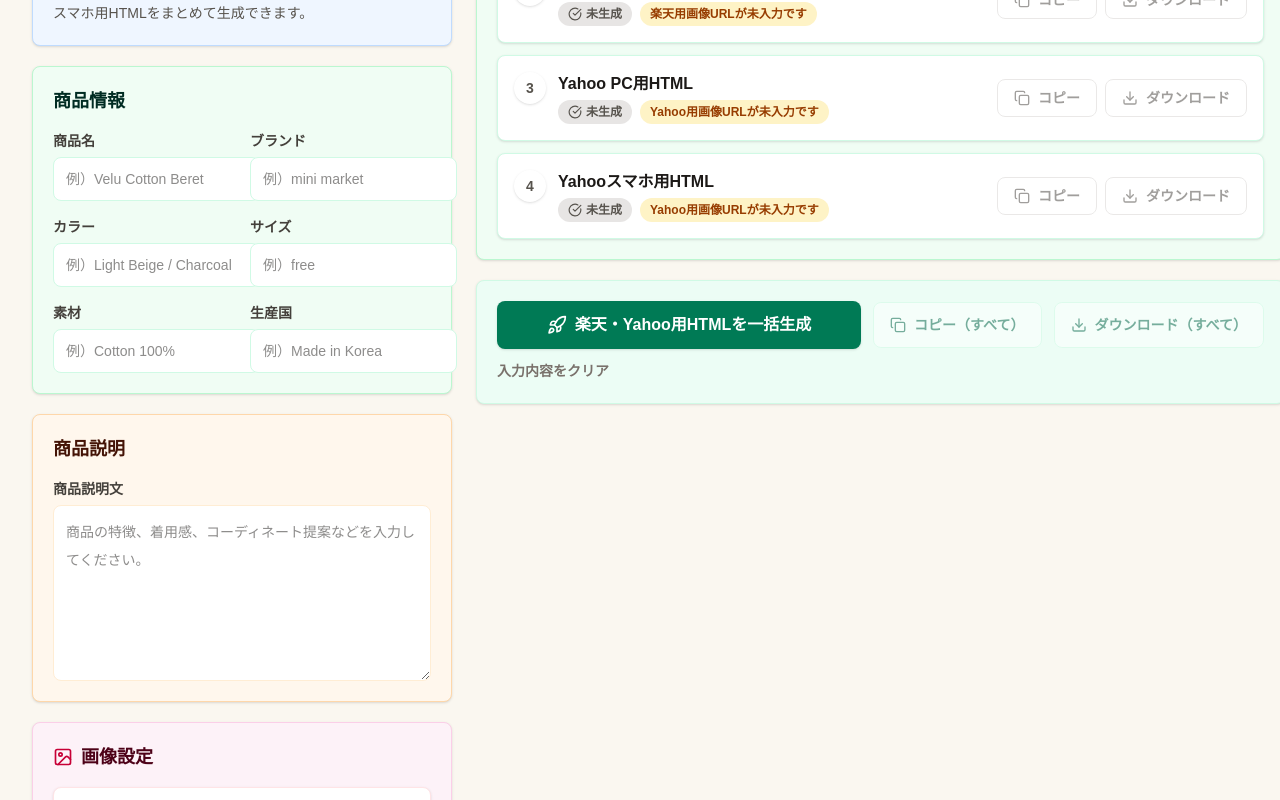
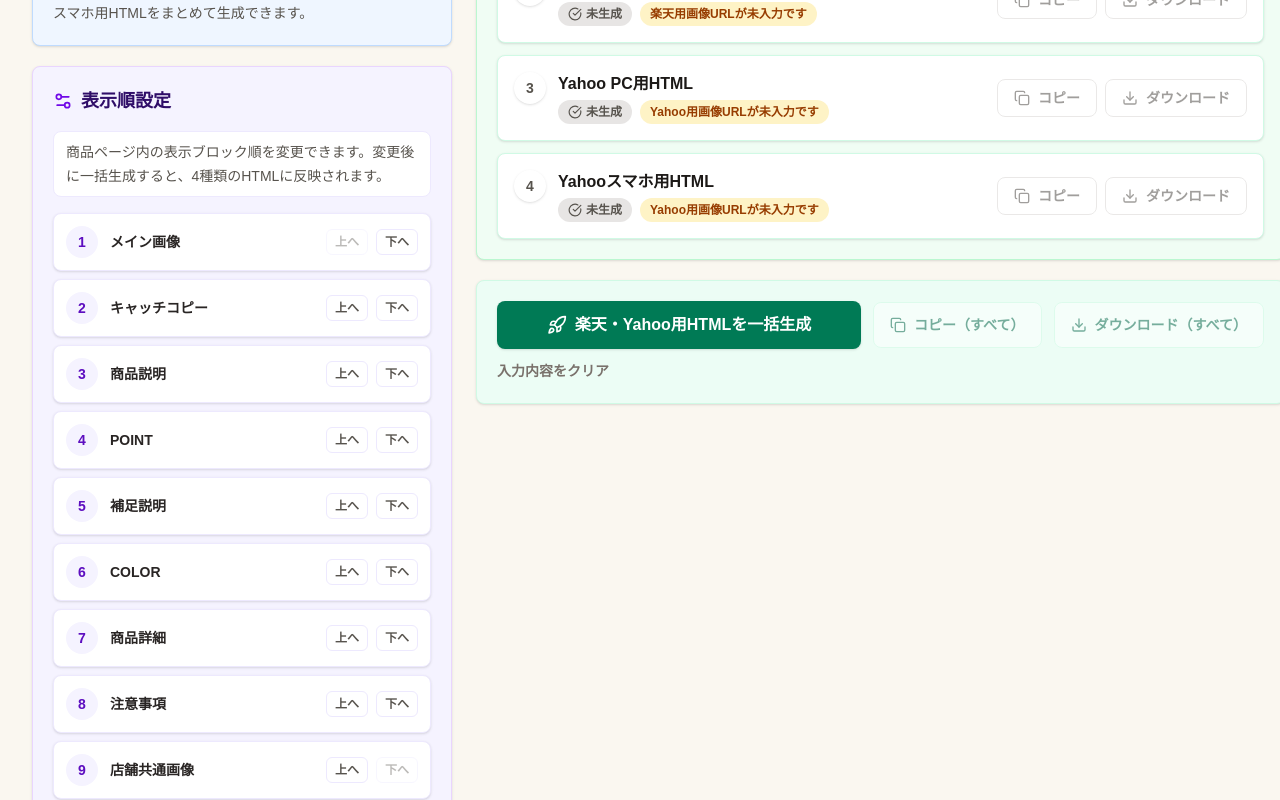
Before and after one commit to TRAVELAGE947/ec-html-generator-app-dev, a Next.js app: page /ec-html-generator in a window 1280 px wide. Shown: the part 920-1720 px from the top of the page. Built offline with nearby package versions, Linux system fonts and the light colour scheme.

Commit message:
Move URL conversion buttons between image URL sections

```diff
--- a/components/EcHtmlGenerator.tsx
+++ b/components/EcHtmlGenerator.tsx
@@ -48,6 +48,7 @@ type ProductForm = {
   insertLineBanner: boolean;
   insertStockNotice: boolean;
   insertPolicyImage: boolean;
+  pageBlockOrder: PageBlockKey[];
 };
 
 type GeneratedHtml = {
@@ -64,6 +65,7 @@ type ProductTextFieldKey = keyof Omit<
   | "insertLineBanner"
   | "insertStockNotice"
   | "insertPolicyImage"
+  | "pageBlockOrder"
 >;
 
 type TextField = {
@@ -84,6 +86,16 @@ type HtmlOutput = {
 type BannerKey = "policyUrl" | "stockNoticeUrl" | "lineBannerUrl";
 type BannerUrls = Record<BannerKey, string>;
 type BannerToggleKey = "insertLineBanner" | "insertStockNotice" | "insertPolicyImage";
+type PageBlockKey =
+  | "mainImage"
+  | "catchCopy"
+  | "productDescription"
+  | "point"
+  | "extraDescription"
+  | "color"
+  | "itemDetail"
+  | "notice"
+  | "storeCommonImages";
 type SavedDraft = {
   id: string;
   name: string;
@@ -104,6 +116,30 @@ const copyFieldKeys = [
   "colorDescription",
   "closingCopy",
 ] as const satisfies ReadonlyArray<keyof ProductForm>;
+
+const defaultPageBlockOrder: PageBlockKey[] = [
+  "mainImage",
+  "catchCopy",
+  "productDescription",
+  "point",
+  "extraDescription",
+  "color",
+  "itemDetail",
+  "notice",
+  "storeCommonImages",
+];
+
+const pageBlockLabels: Record<PageBlockKey, string> = {
+  mainImage: "メイン画像",
+  catchCopy: "キャッチコピー",
+  productDescription: "商品説明",
+  point: "POINT",
+  extraDescription: "補足説明",
+  color: "COLOR",
+  itemDetail: "商品詳細",
+  notice: "注意事項",
+  storeCommonImages: "店舗共通画像",
+};
 
 const initialForm: ProductForm = {
   productName: "",
@@ -137,6 +173,7 @@ const initialForm: ProductForm = {
   insertLineBanner: true,
   insertStockNotice: true,
   insertPolicyImage: true,
+  pageBlockOrder: defaultPageBlockOrder,
 };
 
 const formStorageKey = "ec-html-generator-form-v1";
@@ -154,6 +191,17 @@ function normalizeStoredImageUrls(value: unknown): string[] {
   return Array.from({ length: 20 }, (_, index) =>
     typeof source[index] === "string" ? source[index] : "",
   );
+}
+
+function normalizePageBlockOrder(value: unknown): PageBlockKey[] {
+  const allowed = new Set<PageBlockKey>(defaultPageBlockOrder);
+  const source = Array.isArray(value) ? value : [];
+  const storedOrder = source.filter((item): item is PageBlockKey =>
+    typeof item === "string" && allowed.has(item as PageBlockKey),
+  );
+  const missingBlocks = defaultPageBlockOrder.filter((key) => !storedOrder.includes(key));
+
+  return [...storedOrder, ...missingBlocks];
 }
 
 function normalizeStoredForm(value: unknown): ProductForm {
@@ -193,6 +241,7 @@ function normalizeStoredForm(value: unknown): ProductForm {
     insertLineBanner: typeof source.insertLineBanner === "boolean" ? source.insertLineBanner : initialForm.insertLineBanner,
     insertStockNotice: typeof source.insertStockNotice === "boolean" ? source.insertStockNotice : initialForm.insertStockNotice,
     insertPolicyImage: typeof source.insertPolicyImage === "boolean" ? source.insertPolicyImage : initialForm.insertPolicyImage,
+    pageBlockOrder: normalizePageBlockOrder(source.pageBlockOrder),
   };
 }
 
@@ -481,6 +530,51 @@ function bannerGroupHtml(banners: BannerUrls, imageBuilder = imageHtml): string
     .join("\n");
 }
 
+function orderedPageBlocks(
+  blockOrder: PageBlockKey[],
+  blocks: Record<PageBlockKey, string>,
+): string {
+  return normalizePageBlockOrder(blockOrder)
+    .map((key) => blocks[key])
+    .filter(Boolean)
+    .join("\n");
+}
+
+function pointText(form: ProductForm): string {
+  const pointRows = [
+    [form.point1Title, form.point1Text],
+    [form.point2Title, form.point2Text],
+    [form.point3Title, form.point3Text],
+  ].filter(([title, text]) => title.trim() || text.trim());
+
+  return [
+    form.pointLead.trim(),
+    ...pointRows.map(([title, text], index) =>
+      [
+        `Point ${String(index + 1).padStart(2, "0")}`,
+        title.trim(),
+        text.trim(),
+      ]
+        .filter(Boolean)
+        .join("\n"),
+    ),
+  ]
+    .filter(Boolean)
+    .join("\n\n");
+}
+
+function simplePointBlock(form: ProductForm, width: string): string {
+  return textBlock("POINT", pointText(form), width);
+}
+
+function simpleColorBlock(form: ProductForm, width: string): string {
+  return textBlock(
+    "COLOR",
+    [form.colors.trim(), form.colorDescription.trim()].filter(Boolean).join("\n\n"),
+    width,
+  );
+}
+
 function specTable(form: ProductForm, width: string): string {
   const rows = specLabels
     .filter(([, key]) => String(form[key]).trim())
@@ -742,13 +836,21 @@ function yahooMobileBannerHtml(banners: BannerUrls): string {
 
 function generateSimpleHtml(form: ProductForm, imageUrls: string[], banners: BannerUrls): string {
   const filledImageUrls = filled(imageUrls);
+  const blocks: Record<PageBlockKey, string> = {
+    mainImage: filledImageUrls.map((url) => imageHtml(url)).join("\n"),
+    catchCopy: textBlock("キャッチコピー", form.leadCopy, "96%"),
+    productDescription: textBlock("商品説明", form.description, "96%"),
+    point: simplePointBlock(form, "96%"),
+    extraDescription: textBlock("補足説明", form.extraDescription, "96%"),
+    color: simpleColorBlock(form, "96%"),
+    itemDetail: specTable(form, "96%"),
+    notice: textBlock("注意事項", form.notice, "96%"),
+    storeCommonImages: bannerGroupHtml(banners),
+  };
+
   return [
     "<center>",
-    filledImageUrls.map((url) => imageHtml(url)).join("\n"),
-    textBlock("商品説明", form.description, "96%"),
-    specTable(form, "96%"),
-    textBlock("注意事項", form.notice, "96%"),
-    bannerGroupHtml(banners),
+    orderedPageBlocks(form.pageBlockOrder, blocks),
     "</center>",
   ]
     .filter(Boolean)
@@ -773,18 +875,7 @@ function generateRakutenPcHtml(form: ProductForm, banners: BannerUrls): string {
   const imageUrls = form.rakutenImageUrls;
   const titleMeta = [form.brand.trim(), form.country.trim()].filter(Boolean).join(" / ");
   const colorText = form.colors.trim();
-
-  return [
-    "<center>",
-    '<table width="100%" border="0" cellspacing="0" cellpadding="0" bgcolor="#ffffff">',
-    "<tr>",
-    "<td align=\"center\">",
-    imageAt(
-      imageUrls,
-      0,
-      form.productName.trim() ? `${form.productName.trim()} メイン画像` : "メイン画像",
-    ),
-    form.productName.trim() || titleMeta
+  const titleBlock = form.productName.trim() || titleMeta
     ? [
         '<table width="96%" border="0" cellspacing="0" cellpadding="18" bgcolor="#ffffff">',
         "<tr>",
@@ -798,23 +889,8 @@ function generateRakutenPcHtml(form: ProductForm, banners: BannerUrls): string {
         "</table>",
         "<br>",
       ].join("\n")
-      : "",
-    pcTextBlock(form.leadCopy, "#f7f4ef", "center"),
-    imageAt(imageUrls, 1),
-    pcTextBlock(form.description, "#ffffff", "left"),
-    imagesFrom(imageUrls, 2, 3),
-    pcSectionHeading("POINT", form.pointLead),
-    pcPointTable(form),
-    imagesFrom(imageUrls, 4, 5),
-    pcTextBlock(form.extraDescription, "#fafafa", "left"),
-    imageAt(imageUrls, 6),
-    colorText ? pcSectionHeading("COLOR", colorText) : "",
-    pcTextBlock(form.colorDescription, "#ffffff", "left"),
-    imagesFrom(imageUrls, 7, 19),
-    pcSectionHeading("ITEM DETAIL"),
-    pcSpecTable(form),
-    pcTextBlock(form.closingCopy, "#f7f4ef", "center"),
-    form.notice.trim()
+    : "";
+  const noticeBlock = form.notice.trim()
     ? [
         '<table width="96%" border="0" cellspacing="0" cellpadding="14" bgcolor="#fafafa">',
         "<tr>",
@@ -825,8 +901,48 @@ function generateRakutenPcHtml(form: ProductForm, banners: BannerUrls): string {
         "</table>",
         "<br><br>",
       ].join("\n")
-      : "",
-    bannerGroupHtml(banners, pcImageHtml),
+    : "";
+  const blocks: Record<PageBlockKey, string> = {
+    mainImage: [
+      imageAt(
+        imageUrls,
+        0,
+        form.productName.trim() ? `${form.productName.trim()} メイン画像` : "メイン画像",
+      ),
+      titleBlock,
+    ].filter(Boolean).join("\n"),
+    catchCopy: [pcTextBlock(form.leadCopy, "#f7f4ef", "center"), imageAt(imageUrls, 1)]
+      .filter(Boolean)
+      .join("\n"),
+    productDescription: [pcTextBlock(form.description, "#ffffff", "left"), imagesFrom(imageUrls, 2, 3)]
+      .filter(Boolean)
+      .join("\n"),
+    point: [
+      pcSectionHeading("POINT", form.pointLead),
+      pcPointTable(form),
+      imagesFrom(imageUrls, 4, 5),
+    ].filter(Boolean).join("\n"),
+    extraDescription: [pcTextBlock(form.extraDescription, "#fafafa", "left"), imageAt(imageUrls, 6)]
+      .filter(Boolean)
+      .join("\n"),
+    color: [
+      colorText ? pcSectionHeading("COLOR", colorText) : "",
+      pcTextBlock(form.colorDescription, "#ffffff", "left"),
+      imagesFrom(imageUrls, 7, 19),
+    ].filter(Boolean).join("\n"),
+    itemDetail: [pcSectionHeading("ITEM DETAIL"), pcSpecTable(form), pcTextBlock(form.closingCopy, "#f7f4ef", "center")]
+      .filter(Boolean)
+      .join("\n"),
+    notice: noticeBlock,
+    storeCommonImages: bannerGroupHtml(banners, pcImageHtml),
+  };
+
+  return [
+    "<center>",
+    '<table width="100%" border="0" cellspacing="0" cellpadding="0" bgcolor="#ffffff">',
+    "<tr>",
+    "<td align=\"center\">",
+    orderedPageBlocks(form.pageBlockOrder, blocks),
     "</td>",
     "</tr>",
     "</table>",
@@ -847,16 +963,7 @@ function generateYahooMobileHtml(form: ProductForm, banners: BannerUrls): string
     })
     .join("\n");
   const specHtml = yahooMobileSpecTable(form);
-
-  return [
-    '<table width="100%" border="0" cellspacing="0" cellpadding="0" bgcolor="#ffffff">',
-    "<tr>",
-    '<td align="center">',
-    imageHtml,
-    yahooMobileTextBlock("商品説明", form.description),
-    yahooMobilePointTable(form),
-    yahooMobileColorBlock(form),
-    specHtml
+  const itemDetailBlock = specHtml
     ? [
         '<table width="96%" border="0" cellspacing="0" cellpadding="12" bgcolor="#ffffff">',
         "<tr>",
@@ -866,9 +973,24 @@ function generateYahooMobileHtml(form: ProductForm, banners: BannerUrls): string
         "<br>",
         specHtml,
       ].join("\n")
-      : "",
-    yahooMobileTextBlock("注意事項", form.notice),
-    yahooMobileBannerHtml(banners),
+    : "";
+  const blocks: Record<PageBlockKey, string> = {
+    mainImage: imageHtml,
+    catchCopy: yahooMobileTextBlock("キャッチコピー", form.leadCopy),
+    productDescription: yahooMobileTextBlock("商品説明", form.description),
+    point: yahooMobilePointTable(form),
+    extraDescription: yahooMobileTextBlock("補足説明", form.extraDescription),
+    color: yahooMobileColorBlock(form),
+    itemDetail: itemDetailBlock,
+    notice: yahooMobileTextBlock("注意事項", form.notice),
+    storeCommonImages: yahooMobileBannerHtml(banners),
+  };
+
+  return [
+    '<table width="100%" border="0" cellspacing="0" cellpadding="0" bgcolor="#ffffff">',
+    "<tr>",
+    '<td align="center">',
+    orderedPageBlocks(form.pageBlockOrder, blocks),
     "</td>",
     "</tr>",
     "</table>",
@@ -1449,6 +1571,23 @@ export function EcHtmlGenerator() {
       const nextImageUrls = [...current[key]];
       nextImageUrls[index] = "";
       return { ...current, [key]: nextImageUrls };
+    });
+  };
+  const movePageBlock = (index: number, direction: "up" | "down") => {
+    setForm((current) => {
+      const nextBlockOrder = normalizePageBlockOrder(current.pageBlockOrder);
+      const targetIndex = direction === "up" ? index - 1 : index + 1;
+
+      if (targetIndex < 0 || targetIndex >= nextBlockOrder.length) {
+        return current;
+      }
+
+      [nextBlockOrder[index], nextBlockOrder[targetIndex]] = [
+        nextBlockOrder[targetIndex],
+        nextBlockOrder[index],
+      ];
+
+      return { ...current, pageBlockOrder: nextBlockOrder };
     });
   };
   const selectMall = (mall: "rakuten" | "yahoo") => {
@@ -1708,6 +1847,8 @@ export function EcHtmlGenerator() {
     ["insertStockNotice", "在庫注意画像を挿入"],
     ["insertPolicyImage", "ポリシー画像を挿入"],
   ];
+  const pageBlockItems = normalizePageBlockOrder(form.pageBlockOrder);
+
   const renderPreview = (expanded = false) => {
     const previewHtml = generated[activePreview];
     const isMobilePreview = activePreview === "rakutenMobile" || activePreview === "yahooMobile";
@@ -1891,7 +2032,7 @@ export function EcHtmlGenerator() {
                             : "border-sky-100 bg-white/80 text-stone-700 hover:bg-white",
                         ].join(" ")}
                       >
-                        <span className="flex h-8 w-8 items-center justify-center rounded-full bg-white text-xs shadow-sm">
+                        <span className="flex h-8 w-8 items-center justify-center rounded-full bg-white text-xs font-bold text-red-600 shadow-sm">
                           {badge}
                         </span>
                         {label}
@@ -1917,6 +2058,50 @@ export function EcHtmlGenerator() {
                     1回の入力で、楽天PC・楽天スマホ・Yahoo! PC・Yahoo! スマホ用HTMLをまとめて生成できます。
                   </p>
                 </div>
+              </div>
+            </section>
+
+            <section className="rounded-lg border border-[#E9D5FF] bg-[#F5F3FF] p-5 shadow-sm">
+              <div className="mb-4 flex items-center gap-2">
+                <Settings2 className="h-5 w-5 text-violet-700" aria-hidden="true" />
+                <h2 className="text-lg font-bold text-violet-950">表示順設定</h2>
+              </div>
+              <p className="rounded-lg border border-violet-100 bg-white px-3 py-2 text-sm font-medium leading-6 text-stone-600">
+                商品ページ内の表示ブロック順を変更できます。変更後に一括生成すると、4種類のHTMLに反映されます。
+              </p>
+
+              <div className="mt-4 grid gap-2">
+                {pageBlockItems.map((blockKey, index) => (
+                  <div
+                    key={blockKey}
+                    className="grid gap-3 rounded-lg border border-violet-100 bg-white p-3 shadow-sm sm:grid-cols-[auto_1fr_auto] sm:items-center"
+                  >
+                    <span className="flex h-8 w-8 items-center justify-center rounded-full bg-[#F5F3FF] text-sm font-bold text-violet-800">
+                      {index + 1}
+                    </span>
+                    <span className="text-sm font-bold text-stone-800">
+                      {pageBlockLabels[blockKey]}
+                    </span>
+                    <div className="flex flex-wrap gap-2 sm:justify-end">
+                      <button
+                        type="button"
+                        onClick={() => movePageBlock(index, "up")}
+                        disabled={index === 0}
+                        className="rounded-md border border-violet-100 bg-white px-2 py-1 text-xs font-bold text-stone-600 transition hover:bg-violet-50 disabled:cursor-not-allowed disabled:opacity-40"
+                      >
+                        上へ
+                      </button>
+                      <button
+                        type="button"
+                        onClick={() => movePageBlock(index, "down")}
+                        disabled={index === pageBlockItems.length - 1}
+                        className="rounded-md border border-violet-100 bg-white px-2 py-1 text-xs font-bold text-stone-600 transition hover:bg-violet-50 disabled:cursor-not-allowed disabled:opacity-40"
+                      >
+                        下へ
+                      </button>
+                    </div>
+                  </div>
+                ))}
               </div>
             </section>
 
@@ -2007,6 +2192,24 @@ export function EcHtmlGenerator() {
                   <span className="text-xs font-medium text-stone-500">楽天PC・楽天スマホ用HTMLで使用します。</span>
                 </div>
 
+                <button
+                  type="button"
+                  onClick={handleGenerateYahooUrls}
+                  className="inline-flex w-fit items-center gap-2 rounded-lg border border-rose-100 bg-white px-4 py-2 text-sm font-bold text-rose-800 transition hover:bg-rose-50 focus:outline-none focus:ring-2 focus:ring-rose-300 focus:ring-offset-2"
+                >
+                  <Download className="h-4 w-4 rotate-[-90deg]" aria-hidden="true" />
+                  楽天URLからYahoo用URLを生成
+                </button>
+
+                <button
+                  type="button"
+                  onClick={handleGenerateRakutenUrls}
+                  className="inline-flex w-fit items-center gap-2 rounded-lg border border-rose-100 bg-white px-4 py-2 text-sm font-bold text-rose-800 transition hover:bg-rose-50 focus:outline-none focus:ring-2 focus:ring-rose-300 focus:ring-offset-2"
+                >
+                  <Download className="h-4 w-4 rotate-90" aria-hidden="true" />
+                  Yahoo URLから楽天用URLを生成
+                </button>
+
                 <div className="grid gap-3 rounded-lg border border-rose-100 bg-white p-3 shadow-sm">
                   <div className="flex items-center justify-between gap-3">
                     <h4 className="text-sm font-bold text-stone-700">Yahoo用画像URL</h4>
@@ -2052,24 +2255,6 @@ export function EcHtmlGenerator() {
                   ))}
                   <span className="text-xs font-medium text-stone-500">Yahoo! PC・Yahoo! スマホ用HTMLで使用します。</span>
                 </div>
-
-                <button
-                  type="button"
-                  onClick={handleGenerateYahooUrls}
-                  className="inline-flex w-fit items-center gap-2 rounded-lg border border-rose-100 bg-white px-4 py-2 text-sm font-bold text-rose-800 transition hover:bg-rose-50 focus:outline-none focus:ring-2 focus:ring-rose-300 focus:ring-offset-2"
-                >
-                  <Download className="h-4 w-4 rotate-[-90deg]" aria-hidden="true" />
-                  楽天URLからYahoo用URLを生成
-                </button>
-
-                <button
-                  type="button"
-                  onClick={handleGenerateRakutenUrls}
-                  className="inline-flex w-fit items-center gap-2 rounded-lg border border-rose-100 bg-white px-4 py-2 text-sm font-bold text-rose-800 transition hover:bg-rose-50 focus:outline-none focus:ring-2 focus:ring-rose-300 focus:ring-offset-2"
-                >
-                  <Download className="h-4 w-4 rotate-90" aria-hidden="true" />
-                  Yahoo URLから楽天用URLを生成
-                </button>
 
                 <p className="rounded-lg border border-rose-100 bg-white px-3 py-2 text-sm font-medium text-stone-600">
                   選択したモールに応じた画像URLを使用します。
```
Lines whose indentation alone changed are shown as unchanged.
